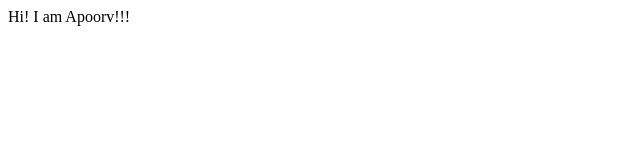
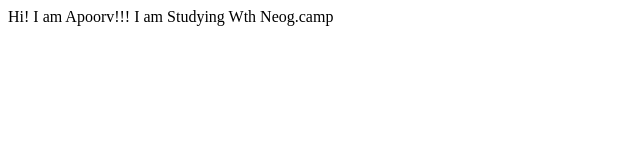
Before and after one commit to apoorvshrimali/ApoorvShrimali.com, a plain HTML site: page index.html in a window 1280 px wide. Shown: the whole page, without its empty margins (0-640 px from the left). Drawn offline with Linux system fonts and the light colour scheme.

Commit message:
docs: Updated About me

```diff
--- a/index.html
+++ b/index.html
@@ -8,5 +8,6 @@
 </head>
 <body>
     Hi! I am Apoorv!!!
+    I am Studying Wth Neog.camp
 </body>
 </html>
```
